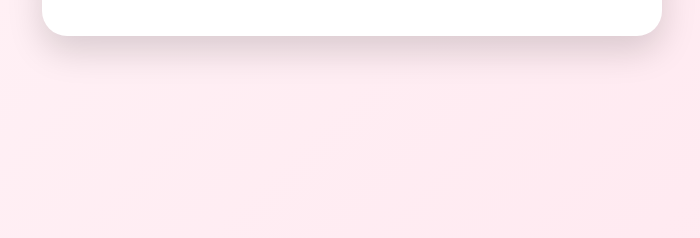
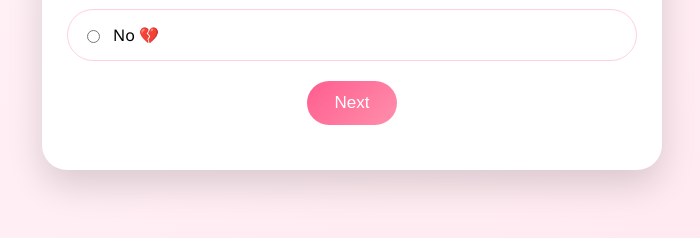
Before and after one commit to janani-creation/wishes, a website: page questions.html in a window 1280 px wide. Shown: the part 460-698 px from the top of the page, without its empty margins (288-988 px from the left). Drawn offline with Linux system fonts and the light colour scheme.

Commit message:
next button

```diff
--- a/questions.html
+++ b/questions.html
@@ -140,7 +140,7 @@
 
 <div class="options" id="options"></div>
 
-<!-- <button id="nextBtn">Next</button> -->
+<button id="nextBtn">Next</button>
 
 <div class="result" id="result"></div>
 
```
